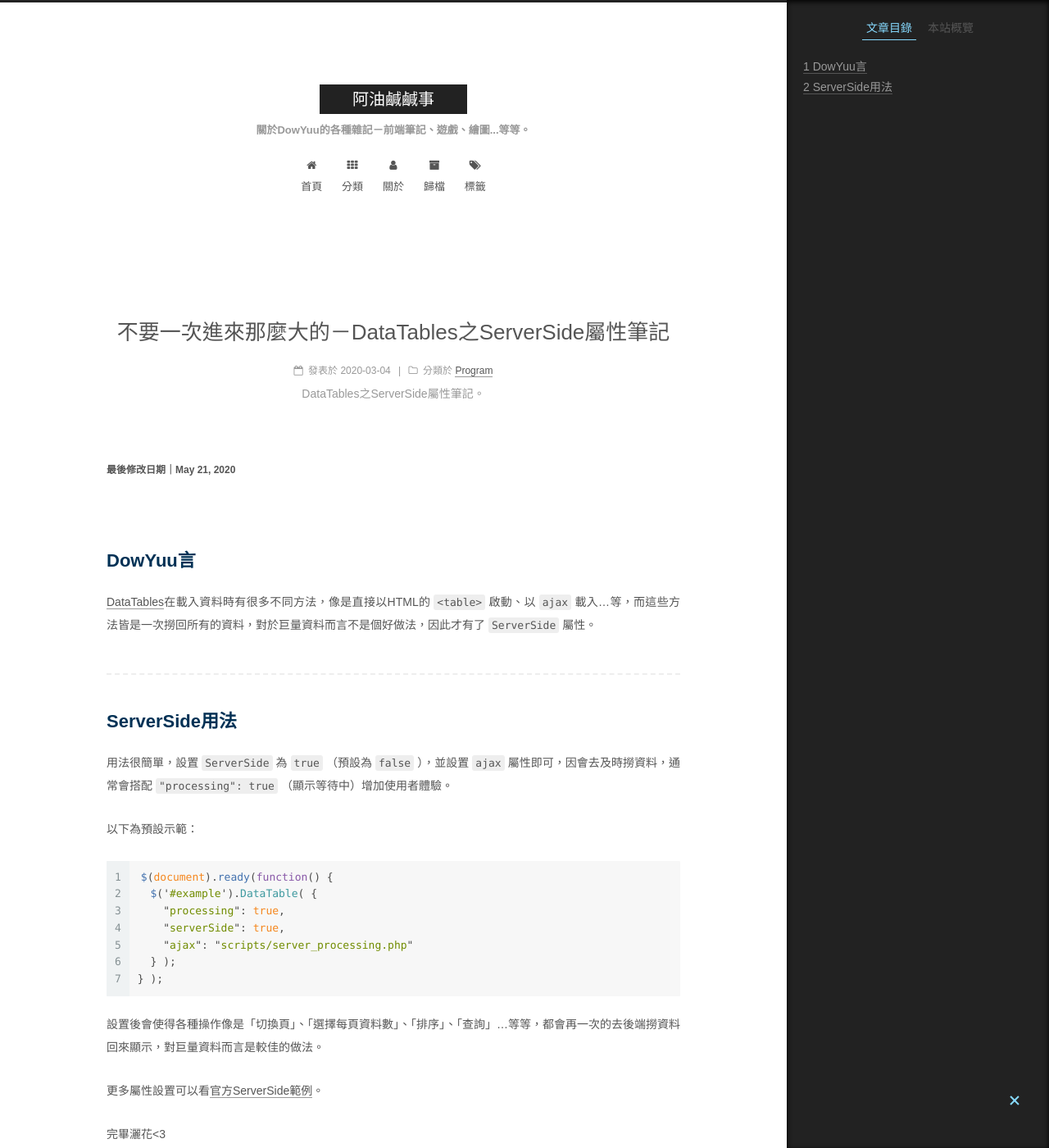
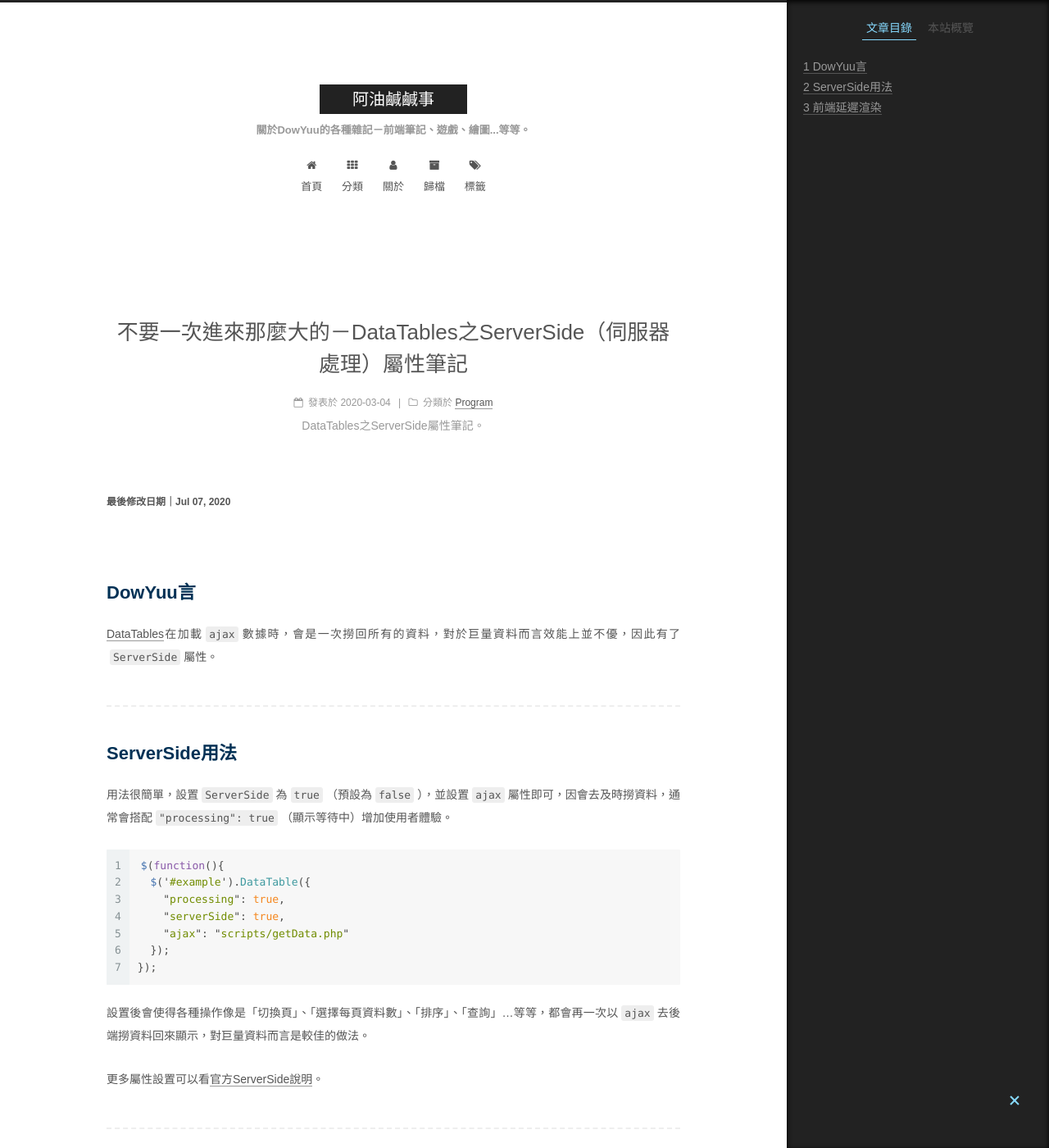
Before and after one commit to dowyuu/dowyuu.github.io, a Jekyll site: the page built from _posts/2020-03-04-DataTables-ServerSide.markdown, in a window 1280 px wide and 1400 px high. Shown: the whole window at 82% size. Built offline with Jekyll 4.4.1, drawn with Linux system fonts in a browser that asks for light colours; some web fonts are replaced; comment, search, counter and statistics services are not loaded; some of the changed text lies outside the part shown.

Commit message:
安裝jekyll-target-blank套件與相關頁面小修正

````diff
--- a/Gemfile
+++ b/Gemfile
@@ -1,3 +1,4 @@
 source 'https://rubygems.org'
 gem 'github-pages', group: :jekyll_plugins
 #gem 'jekyll-admin', group: :jekyll_plugins
+gem 'jekyll-target-blank', group: :jekyll_plugins
--- a/_config.yml
+++ b/_config.yml
@@ -70,6 +70,7 @@
  - jemoji
  - jekyll-sitemap
  - jekyll-feed
+ - jekyll-target-blank
 
 # ---------------------------------------------------------------
 # Site Information Settings
--- a/_posts/2020-03-04-DataTables-ServerSide.markdown
+++ b/_posts/2020-03-04-DataTables-ServerSide.markdown
@@ -1,6 +1,6 @@
 ---
 layout: post
-title:  "不要一次進來那麼大的－DataTables之ServerSide屬性筆記"
+title:  "不要一次進來那麼大的－DataTables之ServerSide（伺服器處理）屬性筆記"
 date:   2020-03-04 18:00:00 +0800
 categories:
 - Program
@@ -8,30 +8,34 @@
 description: DataTables之ServerSide屬性筆記。
 ---
 
-###### 最後修改日期｜May 21, 2020
+###### 最後修改日期｜Jul 07, 2020
 
 # DowYuu言
 
-[DataTables](https://datatables.net/)在載入資料時有很多不同方法，像是直接以HTML的`<table>`啟動、以`ajax`載入...等，而這些方法皆是一次撈回所有的資料，對於巨量資料而言不是個好做法，因此才有了`ServerSide`屬性。
+[DataTables](https://datatables.net/)在加載`ajax`數據時，會是一次撈回所有的資料，對於巨量資料而言效能上並不優，因此有了`ServerSide`屬性。
 
 # ServerSide用法
 
 用法很簡單，設置`ServerSide`為`true`（預設為`false`），並設置`ajax`屬性即可，因會去及時撈資料，通常會搭配`"processing": true`（顯示等待中）增加使用者體驗。
 
-以下為預設示範：
-
 ```js
-$(document).ready(function() {
-  $('#example').DataTable( {
+$(function(){
+  $('#example').DataTable({
     "processing": true,
     "serverSide": true,
-    "ajax": "scripts/server_processing.php"
-  } );
-} );
+    "ajax": "scripts/getData.php"
+  });
+});
 ```
 
-設置後會使得各種操作像是「切換頁」、「選擇每頁資料數」、「排序」、「查詢」...等等，都會再一次的去後端撈資料回來顯示，對巨量資料而言是較佳的做法。
+設置後會使得各種操作像是「切換頁」、「選擇每頁資料數」、「排序」、「查詢」...等等，都會再一次以`ajax`去後端撈資料回來顯示，對巨量資料而言是較佳的做法。
 
-更多屬性設置可以看[官方ServerSide範例](https://datatables.net/examples/server_side/)。
+更多屬性設置可以看[官方ServerSide說明](https://datatables.net/examples/server_side/)。
+
+# 前端延遲渲染
+
+另外提供另一種延遲選擇－`deferRender`，此種方式是讓`ajax`一次撈回所有資料，並且在要顯示時才將`HTML`元素建立出來，同樣可以提升巨量資料使用`Datatables`上的效能。
+
+詳細可以參考[DataTables之deferRender（延遲渲染）屬性筆記](https://dowyuu.github.io/program/2020/07/07/DataTables-deferRender/)。
 
 完畢灑花<3
--- a/_posts/2020-07-06-spellcheck.markdown
+++ b/_posts/2020-07-06-spellcheck.markdown
@@ -53,7 +53,7 @@
 
 # 瀏覽器支援 Browser compatibility
 
-為HTML5的新標籤，支援表[在此](https://caniuse.com/#search=spellcheck){:target="_blank"}，IE10+，在寫文章的今天大多的瀏覽器都已經有支援咯。
+為HTML5的新標籤，支援表[在此](https://caniuse.com/#search=spellcheck)，IE10+，在寫文章的今天大多的瀏覽器都已經有支援咯。
 
 # 使用
 
@@ -131,5 +131,5 @@
 
 本筆記內容參考：
 
-* [MDN web docs－spellcheck](https://developer.mozilla.org/zh-CN/docs/Web/HTML/Global_attributes/spellcheck){:target="_blank"}
-* [Ｗ3school－HTML spellcheck Attribute](https://www.w3schools.com/tags/att_global_spellcheck.asp){:target="_blank"}
+* [MDN web docs－spellcheck](https://developer.mozilla.org/zh-CN/docs/Web/HTML/Global_attributes/spellcheck)
+* [Ｗ3school－HTML spellcheck Attribute](https://www.w3schools.com/tags/att_global_spellcheck.asp)
````
Also changed, not shown: _posts/2020-02-10-MarkDownNote.markdown (+16 -14 lines), _posts/2020-05-20-compatMode-X-UA-Compatible-DOCTYPE.markdown (+9 -9 lines), _posts/2020-05-27-Input-Datalist.markdown (+4 -4 lines), Gemfile.lock.
